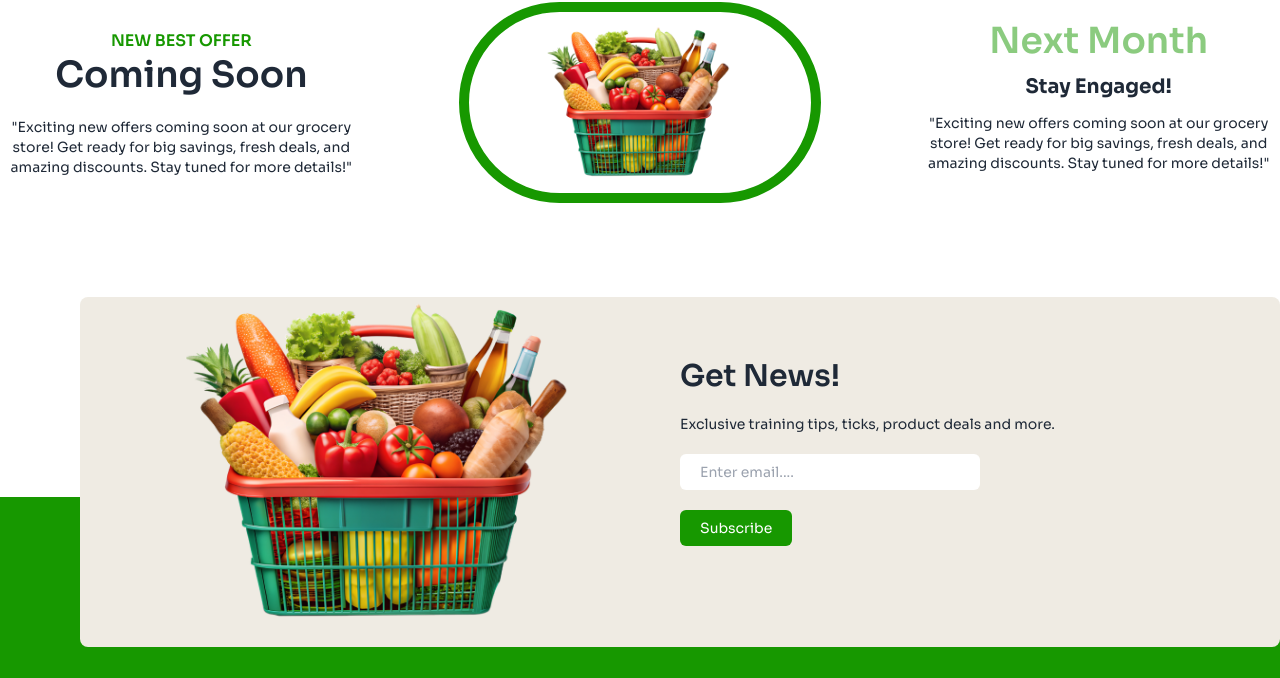
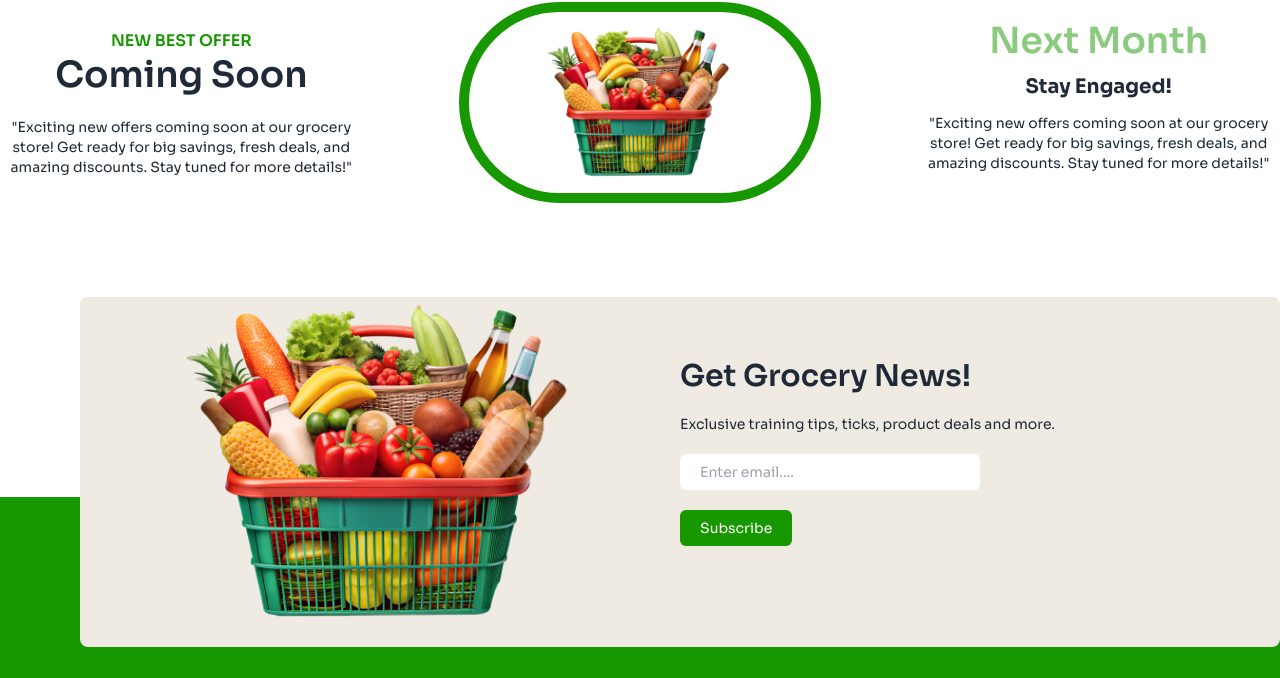
Before and after one commit to Hridoy514/Assignment_03_Category_0002, a plain HTML site: page index.html in a window 1280 px wide. Shown: the part 3016-3694 px from the top of the page. Drawn offline with nearby package versions, Linux system fonts and the light colour scheme.

```diff
--- a/index.html
+++ b/index.html
@@ -471,7 +471,7 @@
             <img class="w-[70%] mx-auto" src="./c2-assets/vegetable-busket.png" alt="" />
           </div>
           <div class="flex flex-col lg:gap-5 gap-5 lg:text-start text-center">
-            <h2 class="text-3xl font-semibold">Get News!</h2>
+            <h2 class="text-3xl font-semibold">Get Grocery News!</h2>
             <p class="text-sm">
               Exclusive training tips, ticks, product deals and more.
             </p>
```
